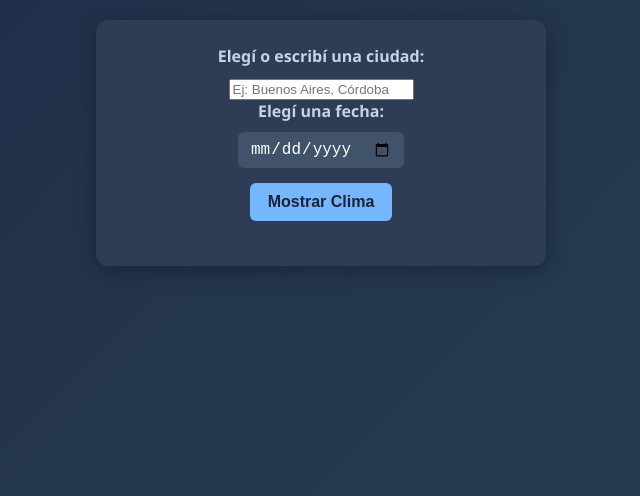
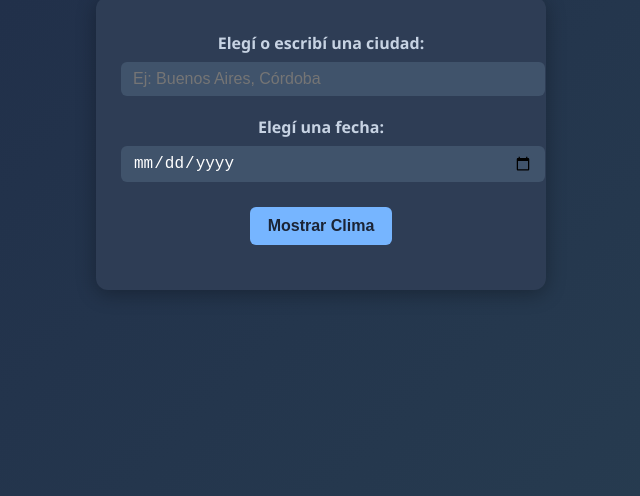
Before and after one commit to Bautistaits/api.clima, a plain HTML site: page index.html in a window 1280 px wide. Shown: the part 304-800 px from the top of the page, without its empty margins (319-959 px from the left). Drawn offline with Linux system fonts and the light colour scheme.

Commit message:
Update styles.css

```diff
--- a/styles.css
+++ b/styles.css
@@ -1,4 +1,3 @@
-
 body {
   font-family: 'Segoe UI', Arial, sans-serif;
   margin: 0;
@@ -12,7 +11,6 @@ body {
   color: #f0f4f8;
 }
 
-
 h1 {
   text-align: center;
   margin-bottom: 30px;
@@ -21,7 +19,6 @@ h1 {
   letter-spacing: 1px;
   text-shadow: 0 2px 5px rgba(0, 0, 0, 0.3);
 }
-
 
 .caja {
   background: #2e3d55;
@@ -33,15 +30,17 @@ h1 {
   text-align: center;
 }
 
-
 label {
   display: block;
-  margin-bottom: 10px;
+  margin-top: 10px;
+  margin-bottom: 8px;
   font-weight: 600;
   color: #c7d3e3;
 }
 
+input[type="text"],
 input[type="date"] {
+  width: 100%;
   padding: 8px 12px;
   border: none;
   border-radius: 6px;
@@ -49,12 +48,12 @@ input[type="date"] {
   outline: none;
   background-color: #40536b;
   color: #fff;
+  margin-bottom: 10px;
 }
 
-input[type="date"]:focus {
+input:focus {
   box-shadow: 0 0 5px #76b5ff;
 }
-
 
 #botonClima {
   display: block;
@@ -68,7 +67,6 @@ input[type="date"]:focus {
   font-weight: 600;
   cursor: pointer;
 }
-
 
 #resultadoClima {
   margin-top: 20px;
```
